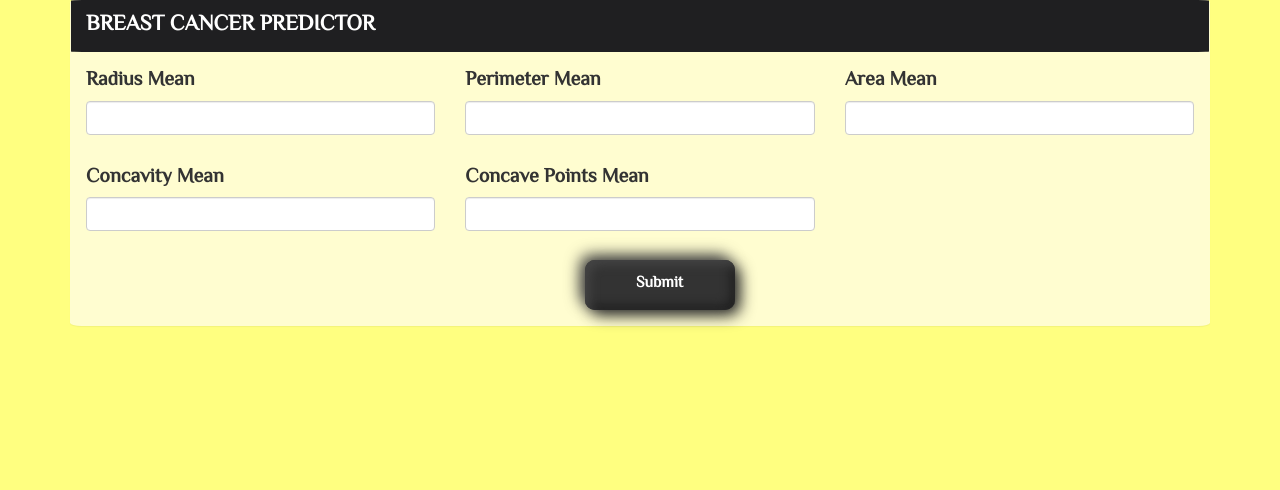
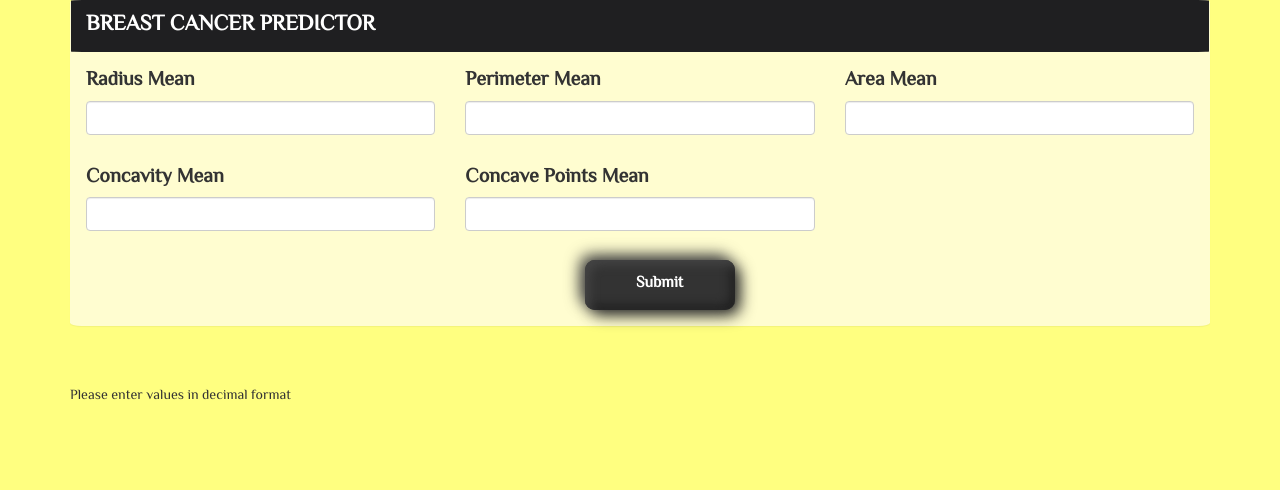
Before and after one commit to KanchanJoshi123/breastcancerpredictor, a Flask app: page / in a window 1280 px wide. Shown: the part 138-628 px from the top of the page. Run offline with Flask 2, Linux system fonts and the light colour scheme; parts of the project's set-up code (start-up, migrations or seed data) failed here and were passed over; some libraries are stand-ins or nearby versions.

Commit message:
Update index.html

```diff
--- a/templates/index.html
+++ b/templates/index.html
@@ -59,7 +59,7 @@
 </form>
  <br>
    <br>
-
+	<p>Please enter values in decimal format</p>
 
 </div>
 </body>
```
